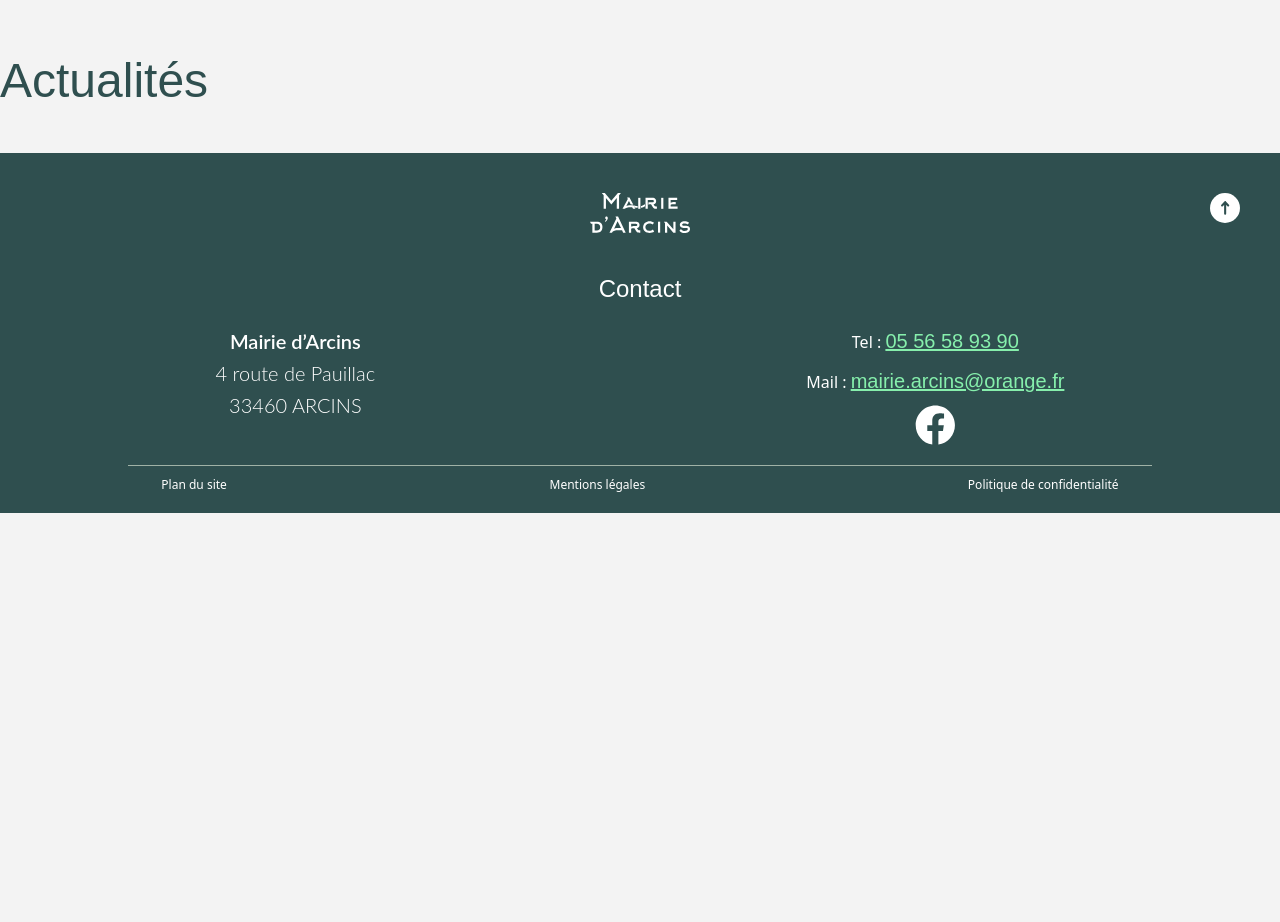
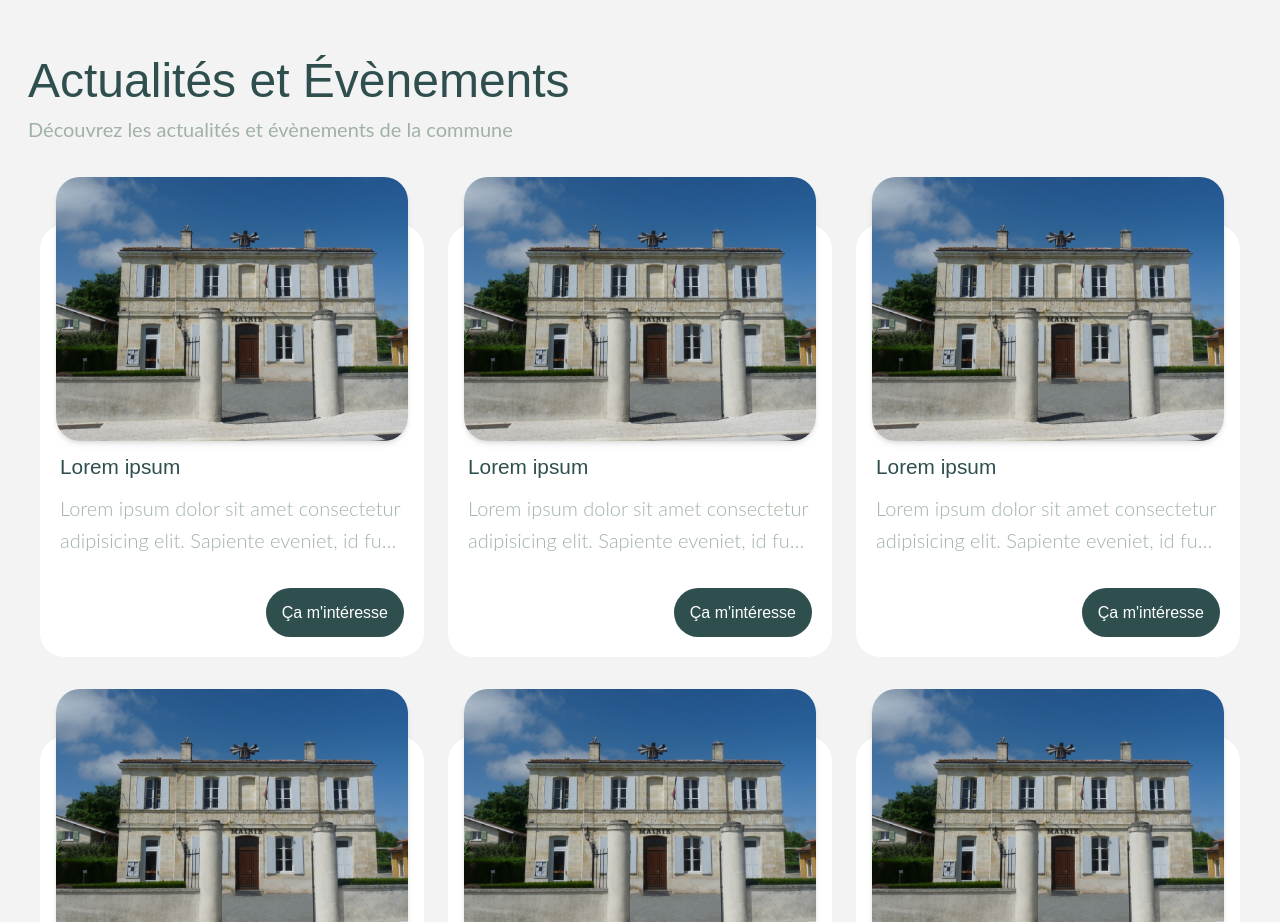
Before and after one commit to ozen2/Mairie-Arcins, a Next.js app: page /Mairie/Actualites in a window 1280 px wide. Shown: the part 178-1100 px from the top of the page. Before the commit the page ends 800 px from the top, so only its background shows below. Built offline with nearby package versions, Linux system fonts and the light colour scheme.

Commit message:
finished mairie/actu page

```diff
--- a/src/app/Mairie/Actualites/page.jsx
+++ b/src/app/Mairie/Actualites/page.jsx
@@ -1,3 +1,22 @@
+import Card from "@/app/components/card";
+
 export default function Actuality() {
-  return <h1>Actualités</h1>;
+  return (
+    <main className="mx-7">
+      <h1>Actualités et Évènements</h1>
+      <p>Découvrez les actualités et évènements de la commune</p>
+      <section className="lg:flex lg:flex-row lg:flex-wrap lg:justify-around">
+        <Card />
+        <Card />
+        <Card />
+        <Card />
+        <Card />
+        <Card />
+        <Card />
+        <Card />
+        <Card />
+        <Card />
+      </section>
+    </main>
+  );
 }
--- a/src/app/components/navbarClient.jsx
+++ b/src/app/components/navbarClient.jsx
@@ -37,6 +37,7 @@ export default function NavbarClient() {
 
   const toggleMenu = (menu) => {
     if (activeMenu === menu) {
+      window.scrollTo({ top: 0, behavior: "smooth" });
       setActiveMenu(null);
     } else {
       setActiveMenu(menu);
@@ -148,8 +149,12 @@ export default function NavbarClient() {
             divClassName={`${isSubClicked("Mairie")} ${isSubVisible("Mairie")}`}
             subMenus={[
               {
-                name: "Actualités / Agenda / Évènements",
+                name: "Actualités / Évènements",
                 href: "/Mairie/Actualites",
+              },
+              {
+                name: "Agenda",
+                href: "/Mairie/Agenda",
               },
               {
                 name: "Services municipaux",
```
